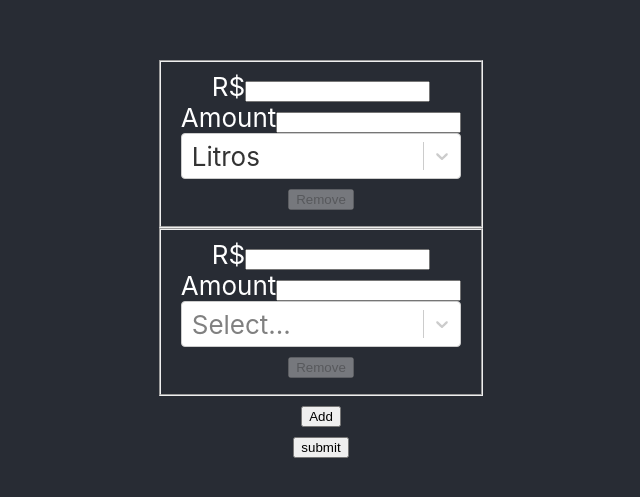
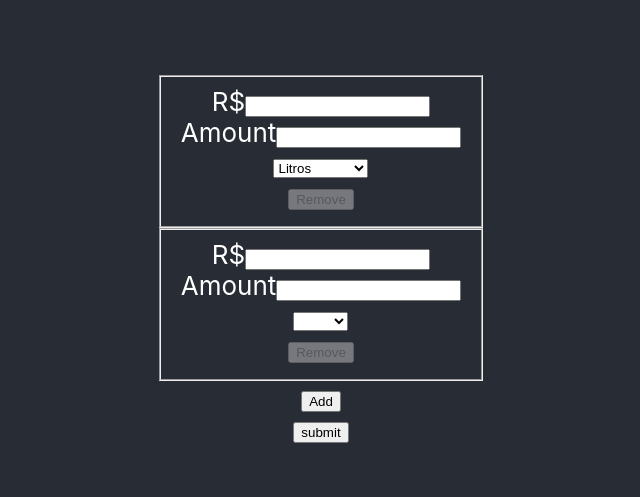
Before and after one commit to rafaelguinho/best-buy-calculator, a React (Create React App) app: page / in a window 1280 px wide. Shown: the part 141-638 px from the top of the page, without its empty margins (319-959 px from the left). Built offline with nearby package versions, Linux system fonts and the light colour scheme.

Commit message:
Change do basic select field

```diff
--- a/src/calculator/BestBuy.jsx
+++ b/src/calculator/BestBuy.jsx
@@ -1,7 +1,6 @@
-import React, { useEffect, useReducer, useRef } from "react";
+import React, { useEffect, useReducer } from "react";
 import Unit from "../modules/unit";
-import { useForm, useFieldArray, Controller } from "react-hook-form";
-import Select from "react-select";
+import { useForm, useFieldArray } from "react-hook-form";
 
 const unitTypes = {
     LENGTH: 'Length',
@@ -60,15 +59,6 @@ function reducer(state, action) {
 
 function BestBuy() {
 
-    const selectInputRef = useRef([]);
-    selectInputRef.current = [];
-
-    const addToRefs = el => {
-        if (el && !selectInputRef.current.includes(el)) {
-            selectInputRef.current.push(el);
-        }
-    };
-
     const [state, dispatch] = useReducer(reducer, initialState);
 
     const { register, setValue, getValues, control, errors, handleSubmit } = useForm({
@@ -81,20 +71,17 @@ function BestBuy() {
         fields.forEach((item, idx) => {
             if (idx === index) return;
 
-            selectInputRef.current[idx].select.clearValue();
-
             setValue(`items[${idx}].unit`, null);
         });
     };
 
     const fieldChanged = (e) => {
-        console.log(getValues());
+        const formValues = getValues();
     };
 
     const onSubmit = data => console.log(data);
 
     useEffect(() => {
-
         clearAllOtherSelects(0);
     }, [state.primarySelectedUnit]);
 
@@ -102,6 +89,9 @@ function BestBuy() {
         <form onSubmit={handleSubmit(onSubmit)}>
             {fields.map((field, index) => {
                 const fieldName = `items[${index}]`;
+
+                const options = index == 0 ? state.primaryOptions : state.secondaryOptions;
+
                 return (
                     <fieldset name={field.id} key={field.id}>
                         <div>
@@ -117,29 +107,31 @@ function BestBuy() {
                             </div>
 
                             <div>
-                                <Controller
-                                    name={`${fieldName}.unit`}
-                                    control={control}
-                                    render={(props) => {
-                                        return <Select
-                                            ref={addToRefs}
-                                            value={index == 0 ? state.primarySelectedUnit : state.secondariesSelectedUnits[index]}
-                                            options={index == 0 ? state.primaryOptions : state.secondaryOptions}
-                                            onChange={(e) => {
-                                                props.onChange(e);
+                                <select name={`${fieldName}.unit`} ref={register} onChange={(e) => {
 
-                                                if (index == 0) {
-                                                    dispatch({ type: 'selectPrimaryOption', payload: e });
-                                                } else {
-                                                    dispatch({ type: 'selectSecondaryOption', payload: { index, item: e } });
-                                                }
+                                    const selectIndex = e.nativeEvent.target.selectedIndex;
 
-                                                fieldChanged(e);
-                                            }}
-                                        />
-                                    }}
+                                    const value = e.target.value;
+                                    const label = e.nativeEvent.target[selectIndex].text;
+                                    const type = e.nativeEvent.target[selectIndex].attributes['data-type'].value;
 
-                                />
+                                    const optionPayload = { value, label, type }
+
+                                    if (index == 0) {
+                                        dispatch({ type: 'selectPrimaryOption', payload: optionPayload });
+                                    } else {
+                                        dispatch({ type: 'selectSecondaryOption', payload: { index, item: optionPayload } });
+                                    }
+
+                                    fieldChanged(e);
+                                }}>
+                                    {options.map(item => (
+                                        <option key={item.value} data-type={item.type} value={item.value}>
+                                            {item.label}
+                                        </option>
+                                    ))}
+                                </select>
+
                             </div>
 
                             <div>
```
Also changed, not shown: 1 other file (tests, documents, lock files or other folders).
